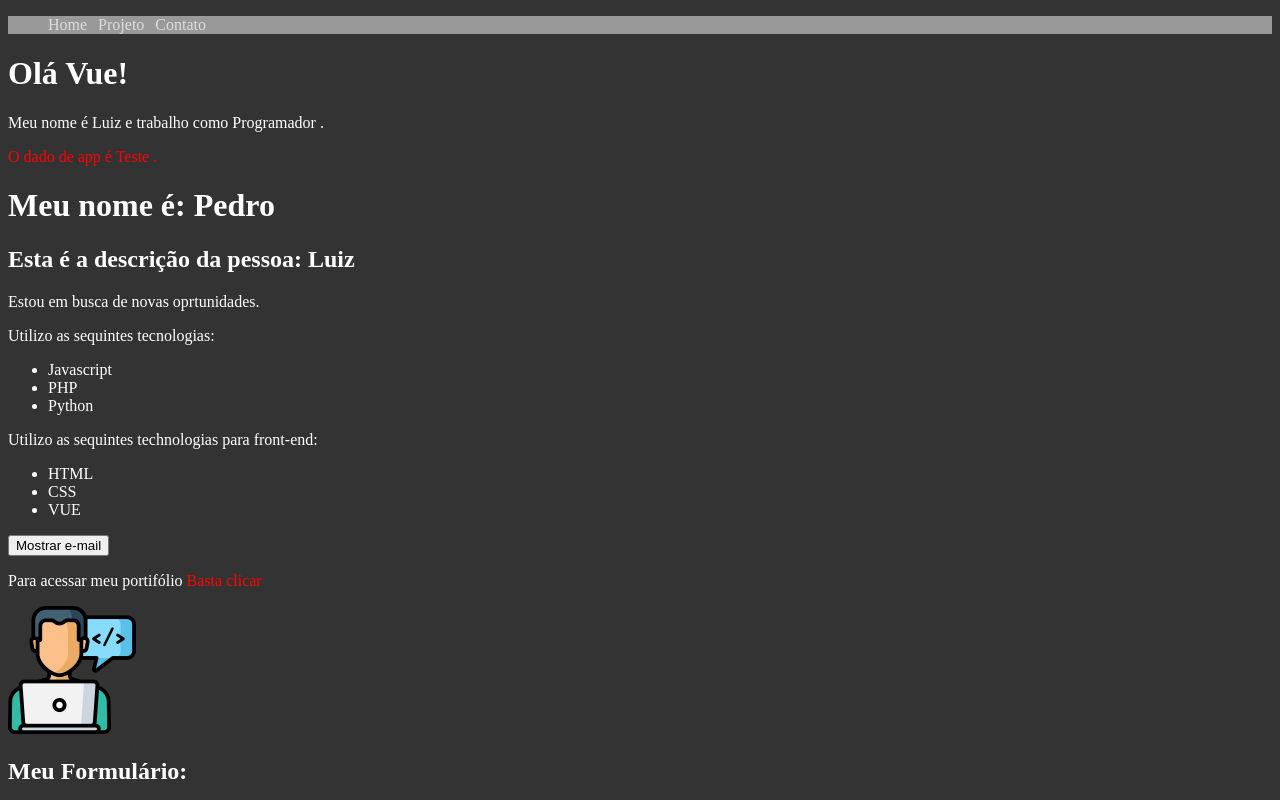
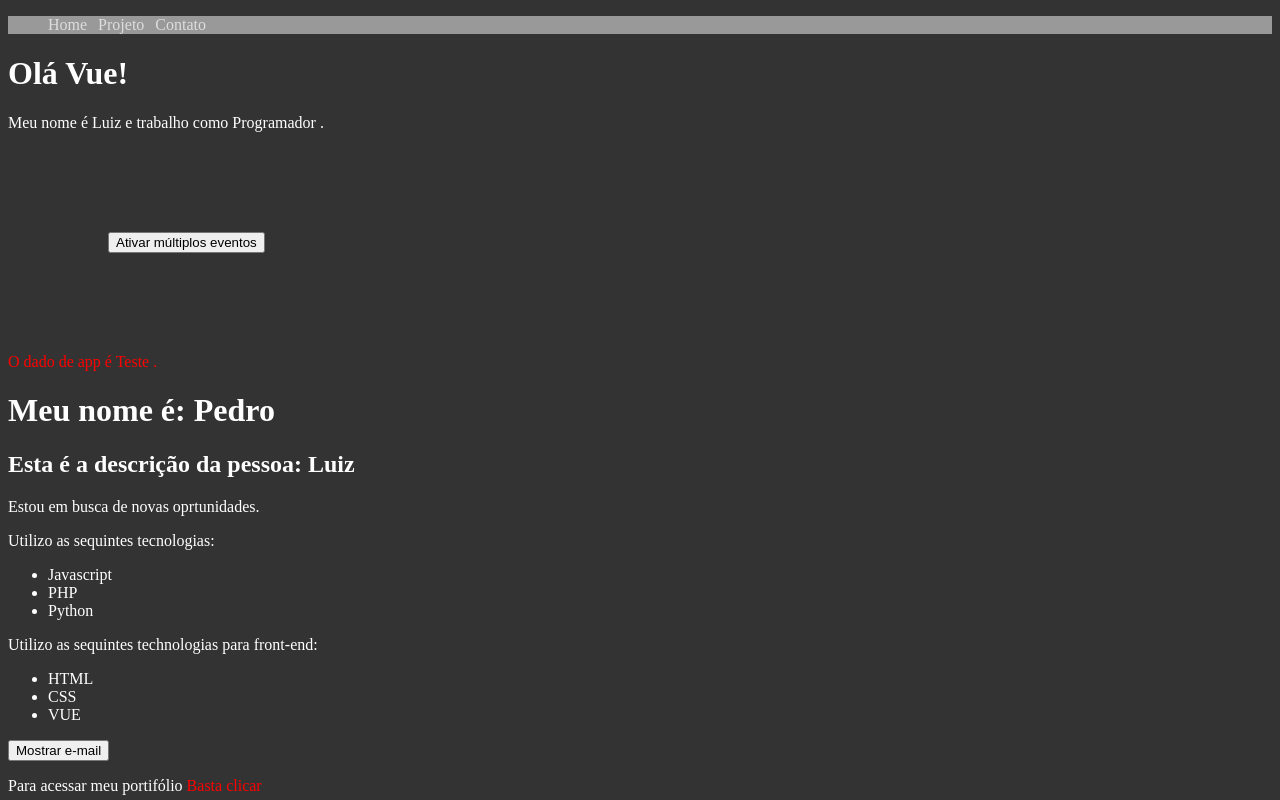
Before and after one commit to GutoBessa/Reciclegem_vue, a Vue app in the folder project_vue/: page / in a window 1280 px wide. Shown: the top 800 px of the page. Built offline with nearby package versions, Linux system fonts and the light colour scheme.

Commit message:
Adding a very interesting Vue.js feature to the project, with the idea of running more than one event at the same time.

```diff
--- a/project_vue/src/FirstComponent.vue
+++ b/project_vue/src/FirstComponent.vue
@@ -2,11 +2,16 @@
   <div>
     <h1>Olá Vue!</h1>
     <p>Meu nome é {{ nome }} e trabalho como {{ Profission }} .</p>
+    <multiplos-eventos />
   </div>
 </template>
 <script>
+import MultiplosEventos from "./MultiplosEventos.vue";
 export default {
   name: "FirstComponent",
+  components: {
+    MultiplosEventos,
+  },
   data() {
     return {
       nome: "Luiz",
--- /dev/null
+++ b/project_vue/src/MultiplosEventos.vue
@@ -0,0 +1,36 @@
+<template>
+  <div>
+    <button @click="primeiro(txt1, $event), segundo(txt2, $event), terceiro()">
+      Ativar múltiplos eventos
+    </button>
+    <p>{{ multiplos_eventos }}</p>
+  </div>
+</template>
+<script>
+export default {
+  name: "MultiplosEventos",
+  data() {
+    return {
+      multiplos_eventos: "",
+      txt1: "Primeiro evento",
+      txt2: "Segundo evento",
+    };
+  },
+  methods: {
+    primeiro(txt, e) {
+      this.multiplos_eventos = txt;
+    },
+    segundo(txt, e) {
+      setTimeout(() => (this.multiplos_eventos = txt), 500);
+    },
+    terceiro() {
+      setTimeout(() => (this.multiplos_eventos = " "), 1500);
+    },
+  },
+};
+</script>
+<style scoped>
+div {
+  margin: 100px;
+}
+</style>
```
